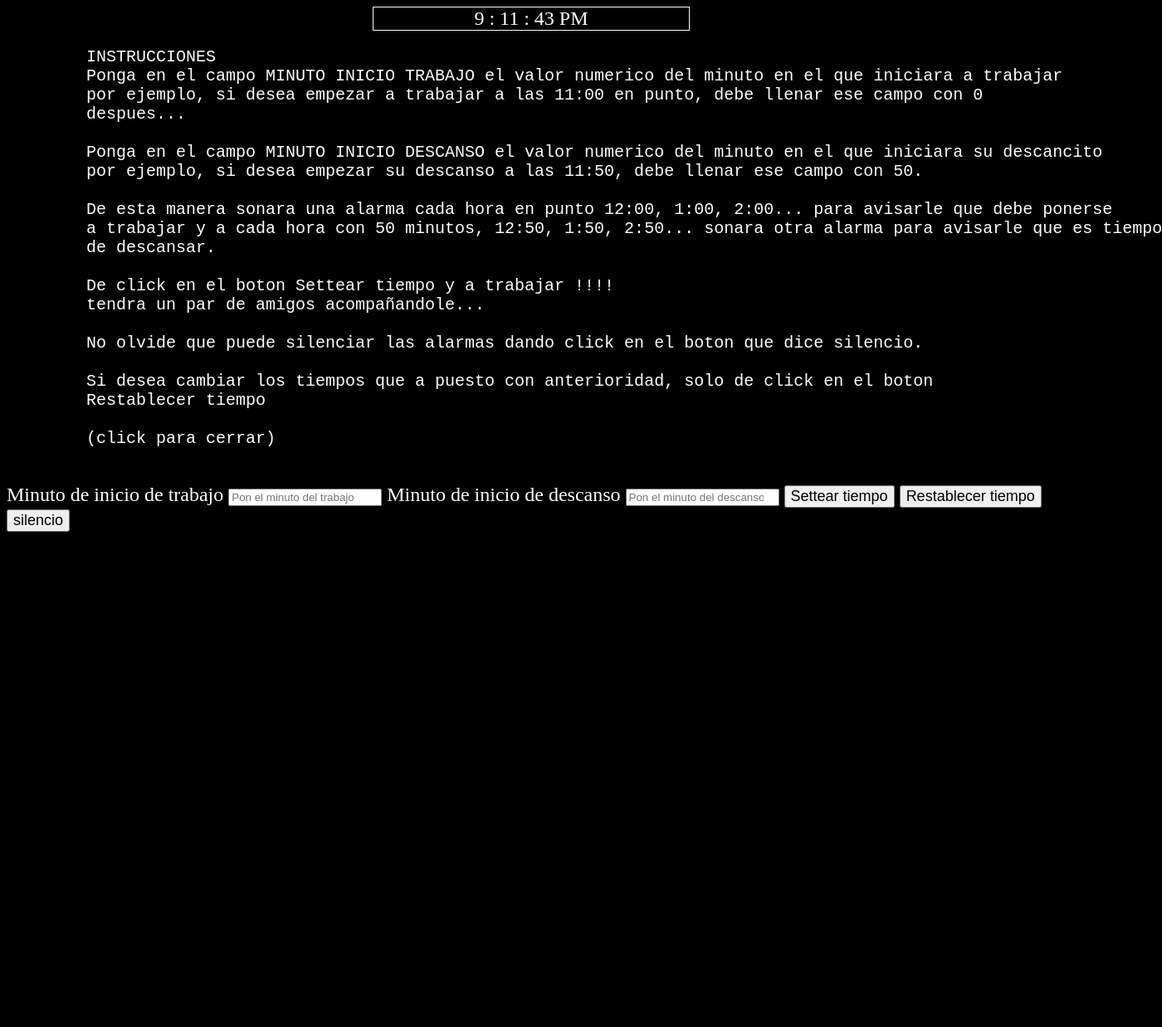
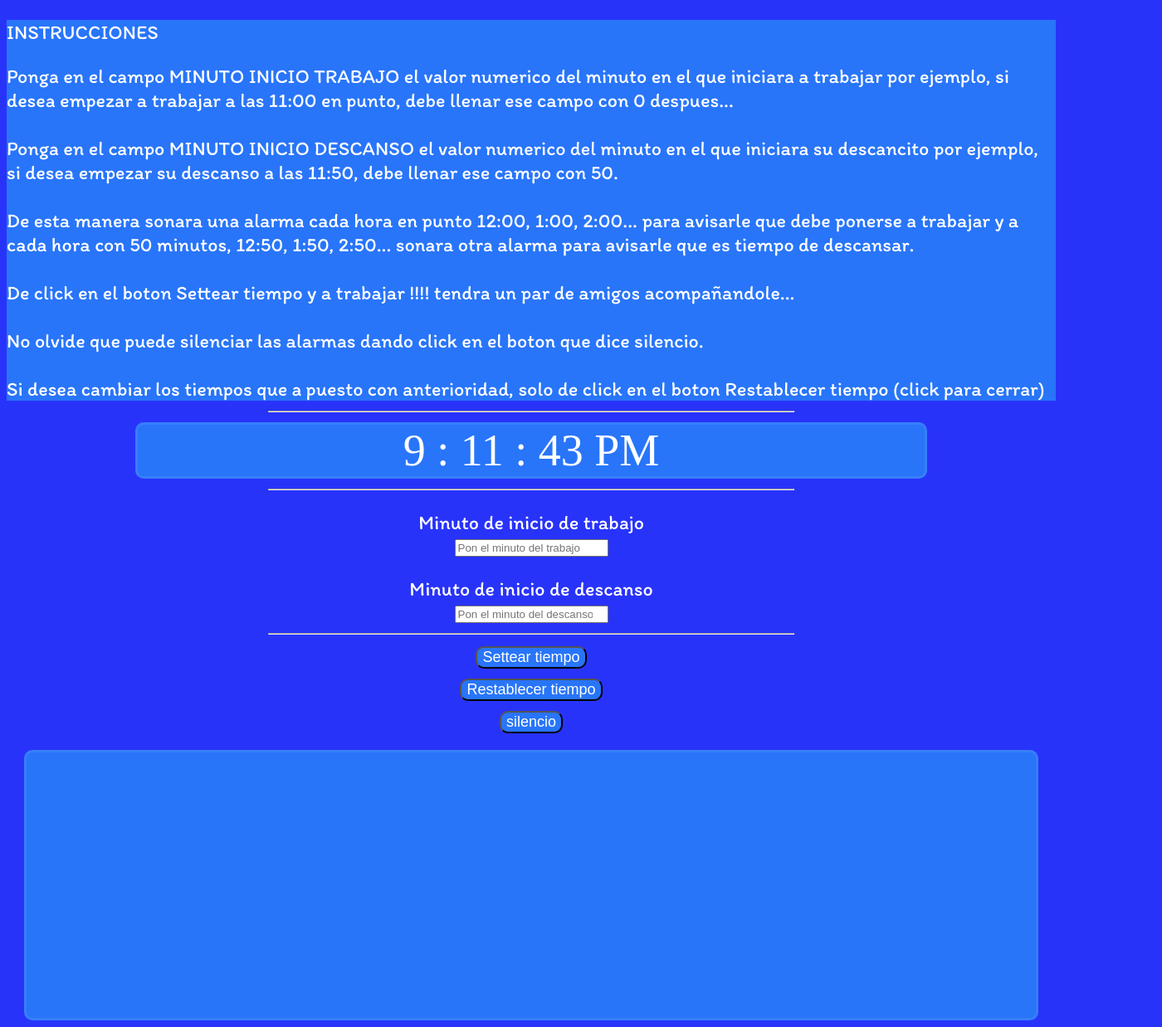
Before and after one commit to hacheG/Lofi-Home, a plain HTML site: page index.html in a window 1280 px wide. Shown: the whole page at 83% size, 1400 px wide, since content can reach past the window. Before the commit the page ends 1049 px from the top, so only its background shows below. Drawn offline with Linux system fonts and the light colour scheme; no server answers; a web font is replaced by a local one.

Commit message:
update layer

```diff
--- a/app.js
+++ b/app.js
@@ -13,31 +13,36 @@ function showInstrution(){
     console.log("on click");
     const show = document.querySelector(".show");
     if(!show){
-        instrucciones.innerHTML = `<pre class="show">INSTRUCCIONES (click aqui para leer)</pre>`;
+        instrucciones.innerHTML = `<div class="show">INSTRUCCIONES</div>`;
     } else {
-        instrucciones.innerHTML = `<pre>
-        INSTRUCCIONES
+        instrucciones.innerHTML = `<div class="show-div">
+        <p> INSTRUCCIONES </p>
         Ponga en el campo MINUTO INICIO TRABAJO el valor numerico del minuto en el que iniciara a trabajar
         por ejemplo, si desea empezar a trabajar a las 11:00 en punto, debe llenar ese campo con 0
         despues...
+        <br><br>
 
         Ponga en el campo MINUTO INICIO DESCANSO el valor numerico del minuto en el que iniciara su descancito
         por ejemplo, si desea empezar su descanso a las 11:50, debe llenar ese campo con 50.
+        <br><br>
 
         De esta manera sonara una alarma cada hora en punto 12:00, 1:00, 2:00... para avisarle que debe ponerse
         a trabajar y a cada hora con 50 minutos, 12:50, 1:50, 2:50... sonara otra alarma para avisarle que es tiempo
         de descansar.
+        <br><br>
 
         De click en el boton Settear tiempo y a trabajar !!!!
         tendra un par de amigos acompañandole...
+        <br><br>
 
         No olvide que puede silenciar las alarmas dando click en el boton que dice silencio.
+        <br><br>
 
         Si desea cambiar los tiempos que a puesto con anterioridad, solo de click en el boton
         Restablecer tiempo
 
         (click para cerrar)
-        </pre>`
+        </div>`
     }
 };
 
--- a/index.html
+++ b/index.html
@@ -5,49 +5,68 @@
         <meta name="viewport" content="width=device-width, initial-scale=1.0">
         <link rel="stylesheet" href="style.css"> </>
         <link rel="shortcut icon" href="assets/reloj.png" type="image/x-icon">
-	    <title>time start</title>
+
+        <link rel="preconnect" href="https://fonts.googleapis.com">
+<link rel="preconnect" href="https://fonts.gstatic.com" crossorigin>
+<link href="https://fonts.googleapis.com/css2?family=Itim&family=Mogra&display=swap" rel="stylesheet">
+        <title>time start</title>
     </head>
     <body>
-	<div class="showHour">TIMER</div>
-    <div class="instrucciones"><pre>
-        INSTRUCCIONES
+
+    <div class="instrucciones">
+        <div class="show-div">
+        <p> INSTRUCCIONES </p>
         Ponga en el campo MINUTO INICIO TRABAJO el valor numerico del minuto en el que iniciara a trabajar
         por ejemplo, si desea empezar a trabajar a las 11:00 en punto, debe llenar ese campo con 0
         despues...
+        <br><br>
 
         Ponga en el campo MINUTO INICIO DESCANSO el valor numerico del minuto en el que iniciara su descancito
         por ejemplo, si desea empezar su descanso a las 11:50, debe llenar ese campo con 50.
+        <br><br>
 
         De esta manera sonara una alarma cada hora en punto 12:00, 1:00, 2:00... para avisarle que debe ponerse
         a trabajar y a cada hora con 50 minutos, 12:50, 1:50, 2:50... sonara otra alarma para avisarle que es tiempo
         de descansar.
+        <br><br>
 
         De click en el boton Settear tiempo y a trabajar !!!!
         tendra un par de amigos acompañandole...
+        <br><br>
 
         No olvide que puede silenciar las alarmas dando click en el boton que dice silencio.
+        <br><br>
 
         Si desea cambiar los tiempos que a puesto con anterioridad, solo de click en el boton
         Restablecer tiempo
 
         (click para cerrar)
-        </pre></div>
+        </div>
+    </div>
+        <hr>
+        <div class="showHour">TIMER</div>
+        <hr>
     <form id="formulario" action="">
         <label for="">
-            Minuto de inicio de trabajo
+            <p class="titulo">Minuto de inicio de trabajo</p>
             <input id="job" class="trabajo" type="number" placeholder="Pon el minuto del trabajo">
         </label>
 
         <label for="">
-            Minuto de inicio de descanso
+            <p class="titulo">Minuto de inicio de descanso</p>
             <input class="descansar" type="number" placeholder="Pon el minuto del descanso">
         </label>
+        <hr>
+<div>
+    <input class="boton" type="submit" value="Settear tiempo" name="" >
+    <br>
+    <input class="boton" type="reset" value="Restablecer tiempo">
+    <br>
+    <button class="silencio1 boton">silencio</button>
 
-        <input class="boton" type="submit" value="Settear tiempo" name="" >
-        <input class="boton" type="reset" value="Restablecer tiempo">
+</div>
     </form>
     <!-- <button class="button">ok</button> -->
-    <button class="silencio1 boton">silencio</button>
     <!-- <button class="silencio2">silencio descanso</button> -->
 
     <div class="alerta"></div>
--- a/style.css
+++ b/style.css
@@ -1,31 +1,92 @@
 body{
-    background-color: black;
+    background-color: #2833FA;
     color: white;
 	font-size: x-large;
+	/* font-family: "Mogra", serif; */
 }
 
 .showHour{
-	border: 1px solid white;
+	background-color: #2875FA;
+	border: 3px solid #377ffa;
+	border-radius: 10px;
 	margin-left: auto;
 	margin-right: auto;
-	width: 30%;
+	width: 75%;
 	text-align: center;
+	font-size: 225%;
+	font-family: "Mogra", serif;
+}
+
+.instrucciones{
+	/* background-color: #2875FA; */
+
+	font-family: "Itim", serif;
+	overflow-wrap: break-word;
+}
+
+.show-div{
+	background-color: #2875FA;
+
+}
+.instrucciones .show{
+	background-color: #2875FA;
+	/* border: 1px solid white; */
+	border: 3px solid #377ffa;
+	border-radius: 10px;
+	width: 55%;
+	overflow: visible;
+	text-align: center;
+	margin-left: auto;
+	margin-right: auto;
+	overflow-wrap: break-word;
+	text-overflow: clip;
+	/* font-family: "Mogra", serif; */
+}
+
+.boton{
+	background-color: #2875FA;
+	color: white;
+	font-size: large;
+	margin-bottom: 10px;
+	border-radius: 10px;
 
 }
 
-.boton{
-	font-size: large;
+.titulo {
+ /* border: 1px solid blue; */
+ font-family: "Itim", serif;
+ text-align: center;
+ margin-bottom: 0;
 }
+
+
+
+form {
+	/* font-family: "Itim", serif; */
+	text-align: center;
+}
+
+.descansar{
+	margin: 0;
+}
+
 .pokemon-container{
-	width: 600px;
-	height: 400px;
+	background-color: #2875FA;
+
+	border: 3px solid #377ffa;
+	border-radius: 10px;
+	margin-top: 10px;
+	margin-left: auto;
+	margin-right: auto;
+	width: 95vw;
+	height: 40vh;
 	position: relative;
 }
 
 .pokemon{
 	/* border: 1px solid #fff; */
-	width: 300px;
-	height: 300px;
+	width: 40%;
+	height: 60%;
 	font-size: xx-large;
 	text-align: center;
 	position: absolute;
@@ -35,11 +96,15 @@ body{
 
 .pokemon-back{
 	/* border: 1px solid #fff; */
-	width: 300px;
-	height: 300px;
+	width: 40%;
+	height: 60%;
 	position: absolute;
 	bottom: 0;
 	left: 0;
 	font-size: xx-large;
 	text-align: center;
 }
+
+hr {
+	width: 50%;
+}
```
